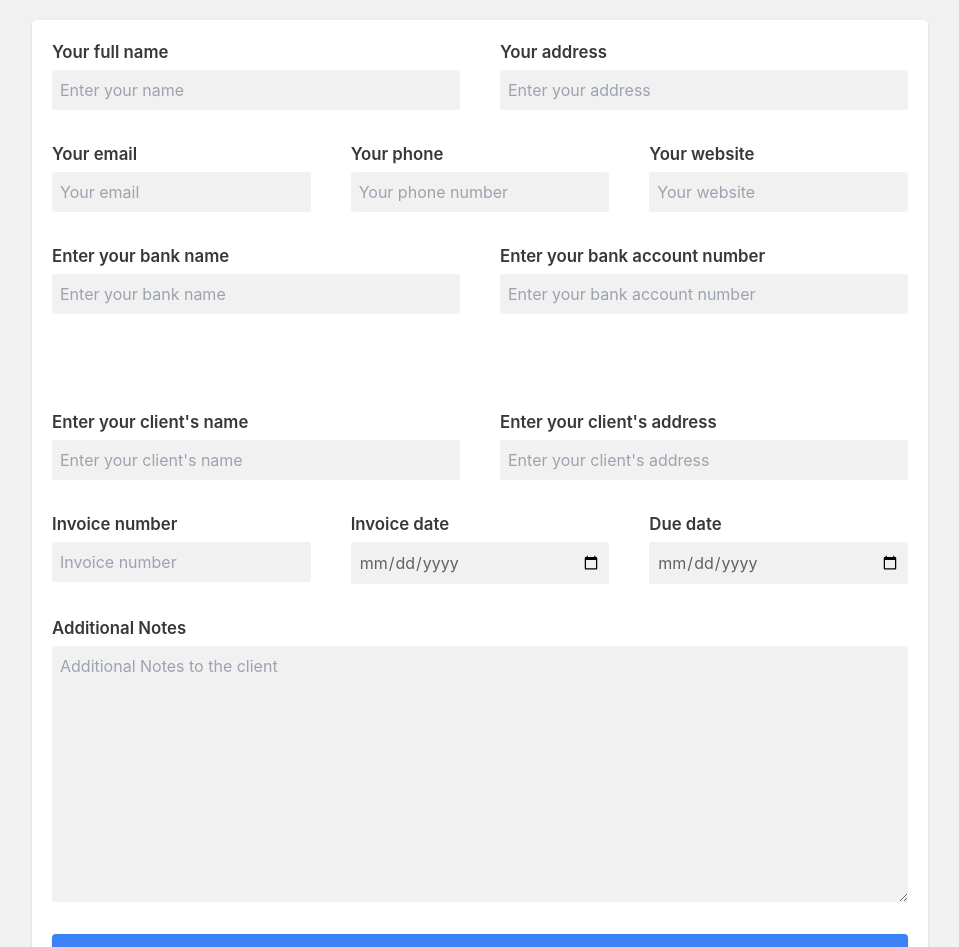
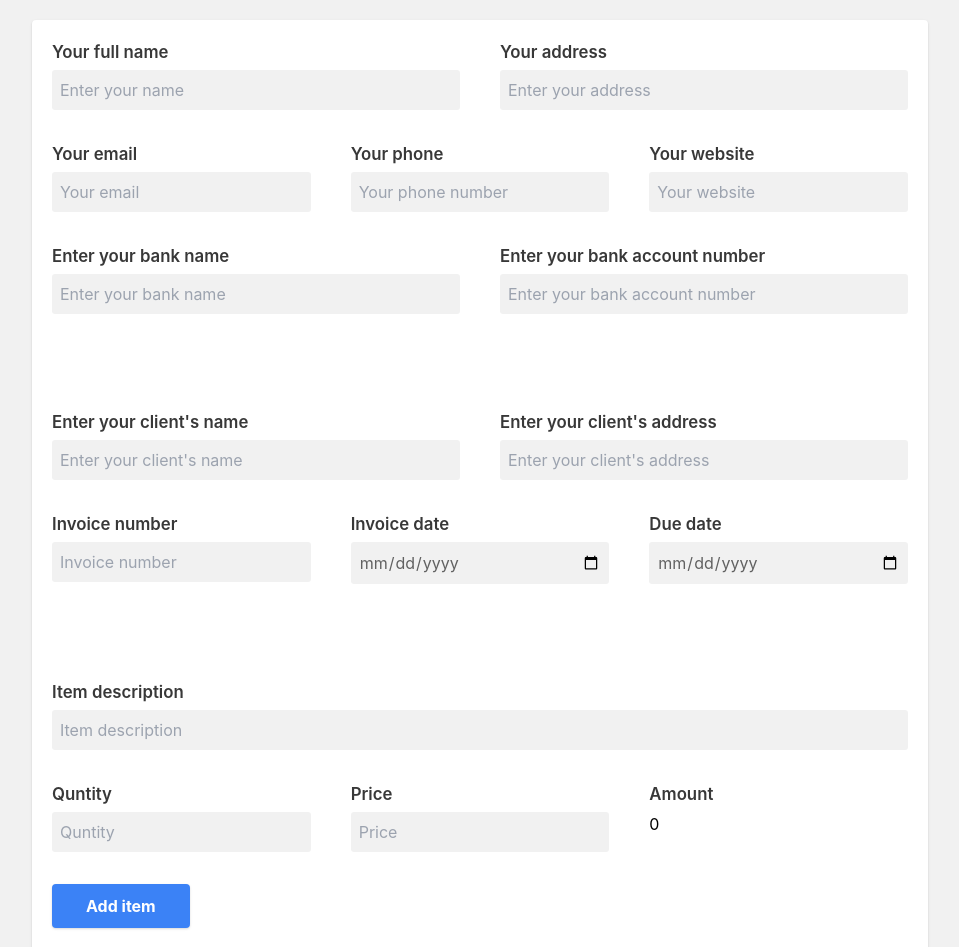
Before and after one commit to moeldeeb98/invoice-maker, a React (Create React App) app: page / in a window 1280 px wide. Shown: the top 947 px of the page, without its empty margins (160-1119 px from the left). Built offline with nearby package versions, Linux system fonts and the light colour scheme.

Commit message:
build the invoice table

```diff
--- a/src/App.js
+++ b/src/App.js
@@ -6,6 +6,7 @@ import Dates from "./components/Dates";
 import Table from "./components/Table";
 import Notes from "./components/Notes";
 import Footer from "./components/Footer";
+import TableForm from "./components/TableForm";
 
 function App() {
   const [showInvoice, setShowInvoice] = useState(false);
@@ -22,6 +23,11 @@ function App() {
   const [invoiceDate, setInvoiceDate] = useState("");
   const [dueDate, setDueDate] = useState("");
   const [notes, setNotes] = useState("");
+  const [description, setDescription] = useState("");
+  const [quntity, setQuntity] = useState("");
+  const [price, setPrice] = useState("");
+  const [amount, setAmount] = useState("");
+  const [list, setList] = useState([]);
 
   return (
     <>
@@ -29,6 +35,7 @@ function App() {
         {showInvoice ? (
           <div>
             <Header />
+            <div id="the-invoice">
               <MainDetails name={name} address={address} />
               <ClientDetails
                 clientName={clientName}
@@ -39,7 +46,7 @@ function App() {
                 invoiceDate={invoiceDate}
                 dueDate={dueDate}
               />
-            <Table />
+              <Table list={list} />
               <Notes notes={notes} />
               <Footer
                 name={name}
@@ -49,6 +56,7 @@ function App() {
                 bankAccount={bankAccount}
                 website={website}
               />
+            </div>
             <button
               className=" mt-5 bg-blue-500 text-white font-bold py-2 px-8 rounded shadow border-2 border-blue-500 hover:bg-transparent hover:text-blue-500 transition-all duration-300"
               onClick={() => setShowInvoice(false)}
@@ -222,6 +230,23 @@ function App() {
               </div>
             </article>
 
+            <article className="mb-10">
+              <TableForm
+                description={description}
+                setDescription={setDescription}
+                quntity={quntity}
+                setQuntity={setQuntity}
+                price={price}
+                setPrice={setPrice}
+                amount={amount}
+                setAmount={setAmount}
+                list={list}
+                setList={setList}
+              />
+
+              <Table list={list} />
+            </article>
+
             <label htmlFor="notes">Additional Notes</label>
             <textarea
               cols="30"
--- a/src/components/Notes.jsx
+++ b/src/components/Notes.jsx
@@ -3,7 +3,7 @@ import React from "react";
 function Notes({ notes }) {
   return (
     <>
-      <section className="mb-5">
+      <section className="mb-5 mt-10">
         <p className="lg:w-1/2 text-justify">{notes}</p>
       </section>
     </>
--- a/src/components/Table.jsx
+++ b/src/components/Table.jsx
@@ -1,9 +1,28 @@
 import React from "react";
 
-function Table() {
+function Table({ list }) {
   return (
     <>
-      <div className="my-5">this is the table</div>
+      <table width="100%">
+        <thead>
+          <tr className="bg-gray-100 p-1">
+            <td className="font-bold">Description</td>
+            <td className="font-bold">Quntity</td>
+            <td className="font-bold">Price</td>
+            <td className="font-bold">Amount</td>
+          </tr>
+        </thead>
+        <tbody>
+          {list.map((item) => (
+            <tr key={item.id}>
+              <td>{item.description}</td>
+              <td>{item.quntity}</td>
+              <td>{item.price}</td>
+              <td>{item.amount}</td>
+            </tr>
+          ))}
+        </tbody>
+      </table>
     </>
   );
 }
--- /dev/null
+++ b/src/components/TableForm.jsx
@@ -0,0 +1,93 @@
+import React, { useEffect } from "react";
+import { v4 as uuid } from "uuid";
+
+function TableForm({
+  description,
+  setDescription,
+  quntity,
+  setQuntity,
+  price,
+  setPrice,
+  amount,
+  setAmount,
+  list,
+  setList,
+}) {
+  useEffect(() => {
+    setAmount(price * quntity);
+  }, [setAmount, price, quntity]);
+
+  const handleSubmit = (e) => {
+    e.preventDefault();
+    const newItem = {
+      id: uuid(),
+      description,
+      quntity,
+      amount,
+      price,
+    };
+
+    setDescription("");
+    setQuntity("");
+    setAmount("");
+    setPrice("");
+
+    setList([...list, newItem]);
+  };
+  return (
+    <>
+      <form onSubmit={handleSubmit}>
+        <div className="flex flex-col md:mt-16">
+          <label htmlFor="description">Item description</label>
+          <input
+            type="text"
+            name="description"
+            id="description"
+            placeholder="Item description"
+            autoComplete="off"
+            value={description}
+            onChange={(e) => setDescription(e.target.value)}
+          />
+        </div>
+        <div className="md:grid grid-cols-3 gap-10">
+          <div className="flex flex-col">
+            <label htmlFor="quntity">Quntity</label>
+            <input
+              type="text"
+              name="quntity"
+              id="quntity"
+              placeholder="Quntity"
+              autoComplete="off"
+              value={quntity}
+              onChange={(e) => setQuntity(e.target.value)}
+            />
+          </div>
+          <div className="flex flex-col">
+            <label htmlFor="price">Price</label>
+            <input
+              type="text"
+              name="price"
+              id="price"
+              placeholder="Price"
+              autoComplete="off"
+              value={price}
+              onChange={(e) => setPrice(e.target.value)}
+            />
+          </div>
+          <div className="flex flex-col">
+            <label htmlFor="amount">Amount</label>
+            <p>{amount}</p>
+          </div>
+        </div>
+        <button
+          className="mb-5 bg-blue-500 text-white font-bold py-2 px-8 rounded shadow border-2 border-blue-500 hover:bg-transparent hover:text-blue-500 transition-all duration-300"
+          type="submit"
+        >
+          Add item
+        </button>
+      </form>
+    </>
+  );
+}
+
+export default TableForm;
```
Lines whose indentation alone changed are shown as unchanged.
